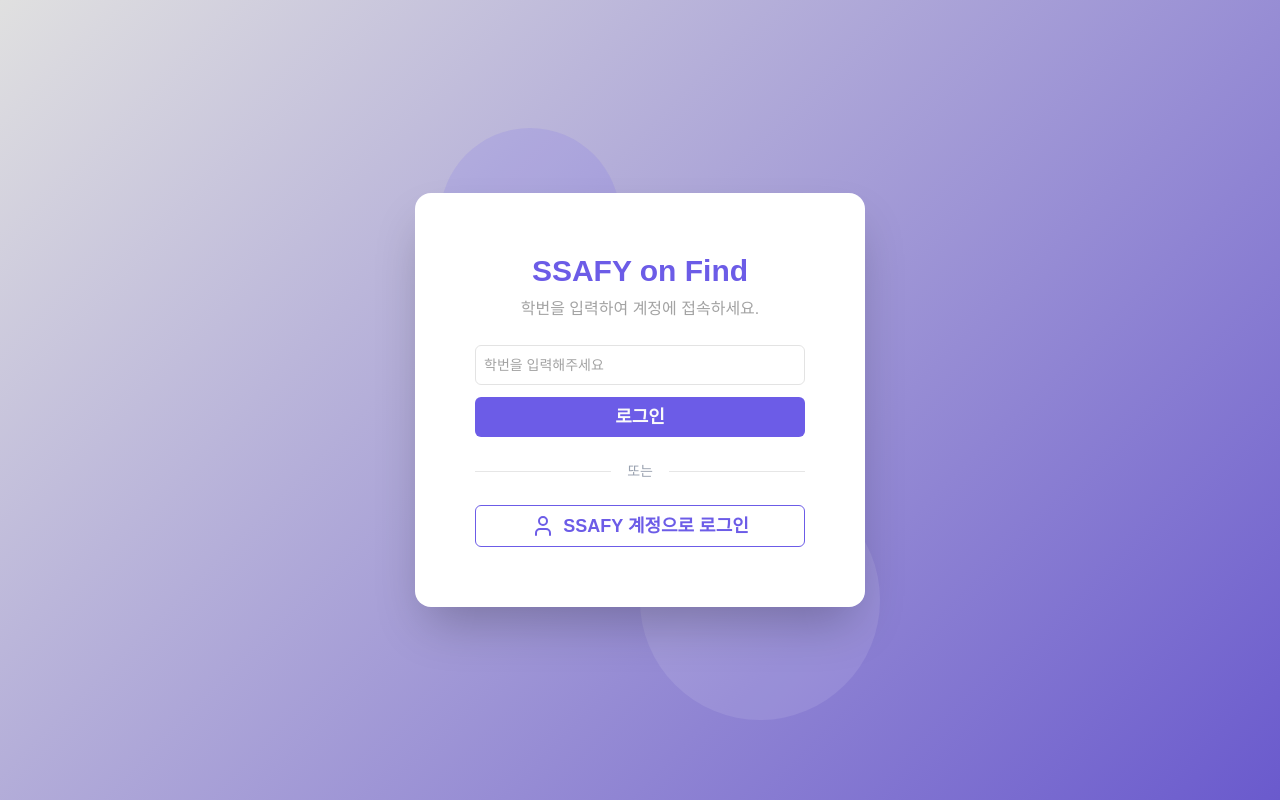
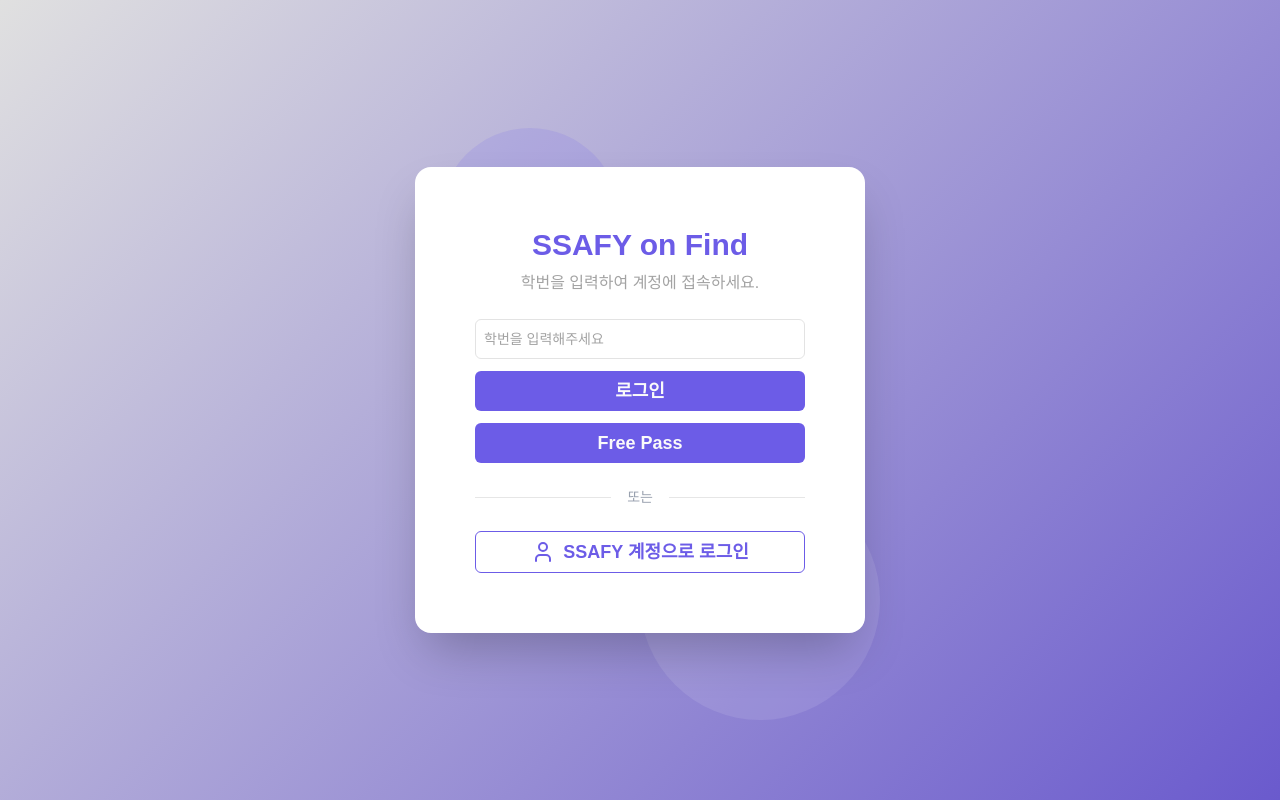
Before and after one commit to SSAFY-on-Find/SSAFY-on-Find, a React (Vite) app in the folder FE/: page /login in a window 1280 px wide. Built offline with nearby package versions, Linux system fonts and the light colour scheme; no server answers; a web font is replaced by a local one.

Commit message:
chore: 로그인 쉽게 하기 위한 임시 버튼 추가

```diff
--- a/FE/src/pages/LoginPage/index.tsx
+++ b/FE/src/pages/LoginPage/index.tsx
@@ -12,7 +12,15 @@ export default function LoginPage() {
   const navigate = useNavigate()
   const { mutate: login, isPending, isError, error } = useStudentLogin()
   const { setUser } = useUserStore()
-
+  const handleFreePass = () => {
+    login("1300050", {
+      onSuccess: (user) => {
+        setUser(user)
+        navigate("/")
+        toast.success("로그인에 성공했습니다.")
+      },
+    })
+  }
   const handleLogin = () => {
     const studentId = inputBoxValue.trim()
     const regex = /^\d{7}$/
@@ -73,6 +81,7 @@ export default function LoginPage() {
             }}
           />
           <Button size={"l"} isIcon={false} text="로그인" onClick={handleLogin} />
+          <Button size={"l"} isIcon={false} text="Free Pass" onClick={handleFreePass} />
         </div>
 
         {/* Divider */}
```
